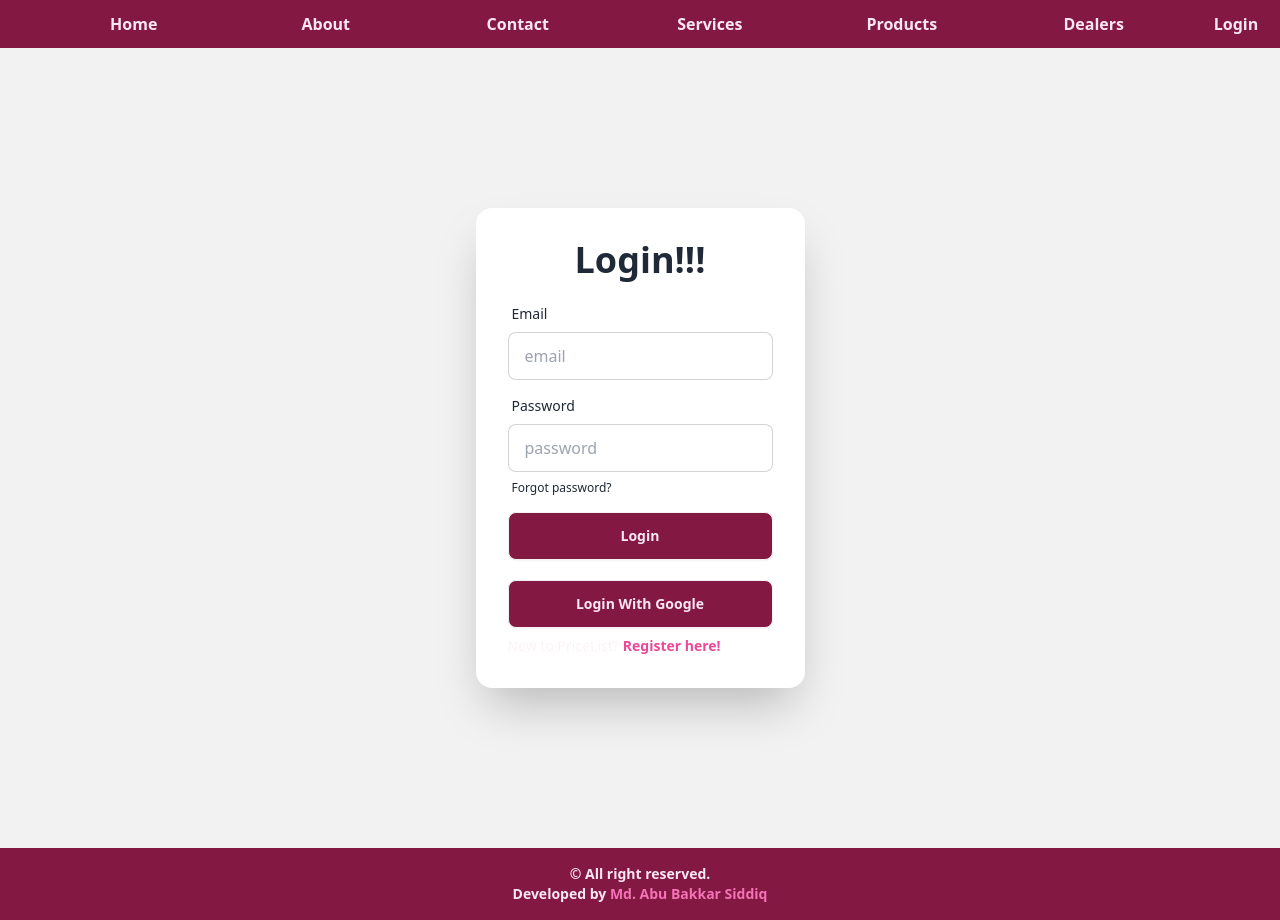
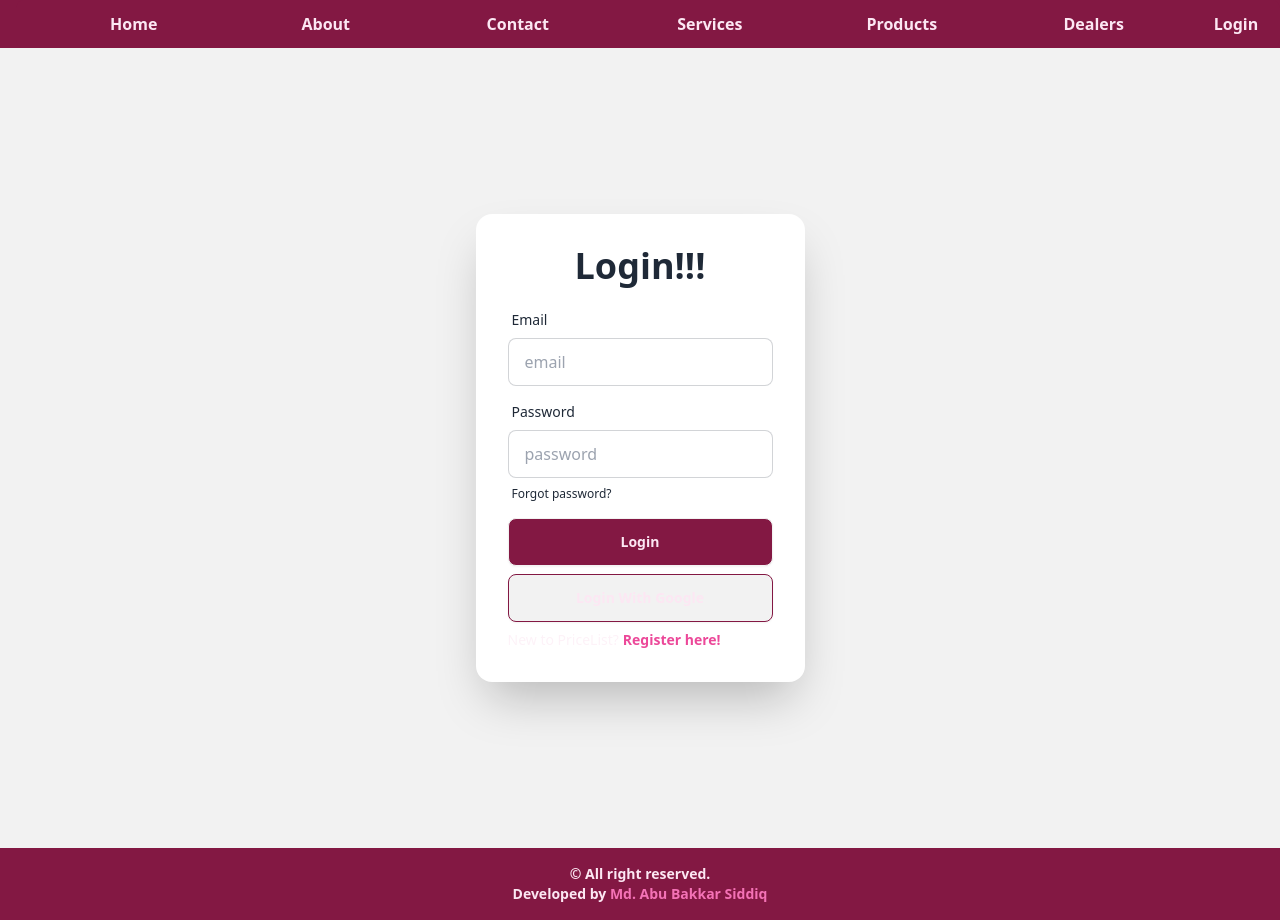
Before and after one commit to ab-siddiq/react-price-list, a React (Vite) app: page /login in a window 1280 px wide. Built offline with nearby package versions, Linux system fonts and the light colour scheme; no server answers.

Commit message:
move down google sign in buttton from form tag and move functionality in the auth provider

```diff
--- a/src/components/Login/Login.jsx
+++ b/src/components/Login/Login.jsx
@@ -5,7 +5,7 @@ import { Link } from "react-router-dom";
 import { AuthContext } from "../../providers/AuthProviders";
 const Login = (props) => {
   const [user, setUser] = useState(null);
-  const { signIn } = useContext(AuthContext);
+  const { signIn, signInWithGoogle } = useContext(AuthContext);
   const auth = getAuth(app);
   const provider = new GoogleAuthProvider();
 
@@ -25,11 +25,9 @@ const Login = (props) => {
     console.log(email, password);
   };
   const handleGoogleSignIn = () => {
-    signInWithPopup(auth, provider)
+    signInWithGoogle()
       .then((res) => {
-        const loggedInUser = res.user;
-        console.log(loggedInUser);
-        setUser(loggedInUser);
+        console.log(res.user);
       })
       .catch((error) => {
         console.log("error: ", error.message);
@@ -75,13 +73,16 @@ const Login = (props) => {
               <button className="btn hover:bg-pink-300 hover:text-pink-900 bg-pink-900 text-pink-100">
                 Login
               </button>
-              <button
-                onClick={handleGoogleSignIn}
-                className="btn hover:bg-pink-300 hover:text-pink-900 bg-pink-900 text-pink-100"
-              >
-                Login With Google
-              </button>
             </div>
+          </form>
+          <div className="card-body -mt-14">
+
+          <button
+            onClick={handleGoogleSignIn}
+            className="btn hover:bg-pink-900 hover:text-pink-300 bg-black-50 border-pink-900  text-pink-100"
+          >
+            Login With Google
+          </button>
             <label className="flex items-center gap-1 text-sm">
               <span className="text-pink-50">New to PriceList?</span>
               <Link to="/register" className=" font-bold text-pink-500">
@@ -89,7 +90,7 @@ const Login = (props) => {
                 Register here!
               </Link>
             </label>
-          </form>
+          </div>
         </div>
       </div>
     </div>
--- a/src/components/NavBar/NavBar.jsx
+++ b/src/components/NavBar/NavBar.jsx
@@ -72,7 +72,7 @@ const NavBar = () => {
         </ul>
         <div className="pl-6">
           {
-            user ? <div><div className="">{user.email}</div><div className=""><Link onClick={handleLogOut} to="/login">Logout</Link></div></div>: <Link to="/login">Login</Link>
+            user ? <div className="text-sm"><div className="">{user.email}</div><div className=""><Link onClick={handleLogOut} to="/login">Logout</Link></div></div>: <Link to="/login">Login</Link>
           }
 
         </div>
--- a/src/providers/AuthProviders.jsx
+++ b/src/providers/AuthProviders.jsx
@@ -1,8 +1,10 @@
 import {
+  GoogleAuthProvider,
   createUserWithEmailAndPassword,
   getAuth,
   onAuthStateChanged,
   signInWithEmailAndPassword,
+  signInWithPopup,
   signOut,
 } from "firebase/auth";
 import React, { createContext, useEffect, useState } from "react";
@@ -19,6 +21,10 @@ const AuthProviders = ({ children }) => {
   const signIn = (email, password) => {
     return signInWithEmailAndPassword(auth, email, password);
   };
+  const signInWithGoogle = ()=>{
+    const provider = new GoogleAuthProvider();
+    return signInWithPopup(auth,provider)
+  }
   const logOut = () => {
     return signOut(auth);
   };
@@ -38,6 +44,7 @@ const AuthProviders = ({ children }) => {
     loading,
     createUser,
     signIn,
+    signInWithGoogle,
     logOut,
   };
   return (
```
